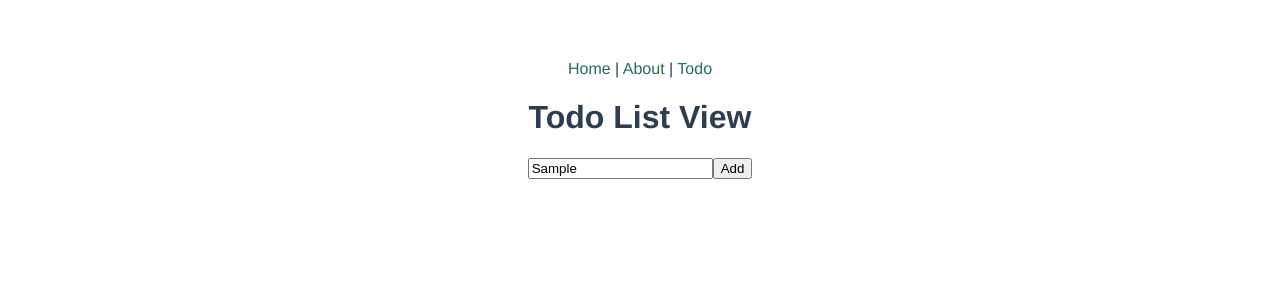
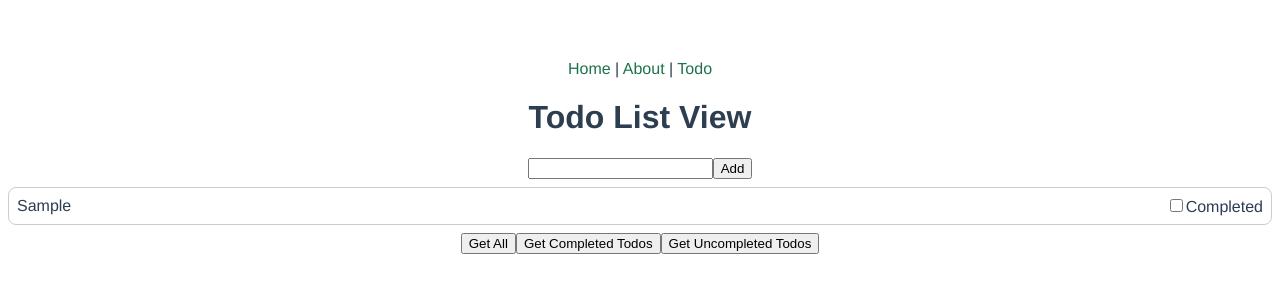
Before and after one commit to EngDuraid/ts, a Vue app: page /todo in a window 1280 px wide. Both pictures are taken after typing "Sample" into the empty fields and a click on the button "Add". Shown: the top 300 px of the page. Built offline with nearby package versions, Linux system fonts and the light colour scheme.

Commit message:
Create todo app using pinia

```diff
--- a/src/components/todos/TodoForm.vue
+++ b/src/components/todos/TodoForm.vue
@@ -15,8 +15,9 @@ export default defineComponent({
     const store = TodoStore();
 
     function addTodo() {
-      store.addTodo(todoLabel.value);
-      console.log(todoLabel.value);
+      if (todoLabel.value === "") return;
+      store.addTodo(todoLabel.value.trim());
+      todoLabel.value = "";
     }
     return { todoLabel, addTodo };
   },
--- /dev/null
+++ b/src/components/todos/TodoItem.vue
@@ -0,0 +1,55 @@
+<template>
+  <div v-if="todoItem" class="todo-item">
+    <span :class="{ complete: todoItem.completed }">{{ todoItem.label }}</span>
+    <span>
+      <input
+        :id="todoItem.id.toString()"
+        type="checkbox"
+        @change="toggleCompleted(todoItem.id)"
+        v-model="completed"
+      />
+      <label :for="todoItem.id.toString()">Completed</label>
+    </span>
+  </div>
+</template>
+
+<script lang="ts">
+import { defineComponent, onUpdated, PropType, ref } from "vue";
+import { Todo } from "@/models/Todo";
+import { TodoStore } from "@/stores/TodoStore";
+export default defineComponent({
+  name: "TodoItem",
+  props: {
+    todoItem: {
+      type: Object as PropType<Todo>,
+      required: true,
+    },
+  },
+  setup(props) {
+    const store = TodoStore();
+    const completed = ref(props.todoItem.completed);
+    function toggleCompleted(id: number) {
+      store.toggleCompleted(id);
+    }
+    onUpdated(() => {
+      //console.log("updated");
+    });
+    return { toggleCompleted, completed };
+  },
+});
+</script>
+
+<style scoped>
+.todo-item {
+  margin: 0.5rem 0;
+  padding: 0.5rem;
+  border: 1px solid #ccc;
+  border-radius: 0.5rem;
+  display: flex;
+  justify-content: space-between;
+  align-items: center;
+}
+.todo-item .complete {
+  text-decoration: line-through;
+}
+</style>
--- a/src/components/todos/TodoList.vue
+++ b/src/components/todos/TodoList.vue
@@ -0,0 +1,23 @@
+<template>
+  <div>
+    <TodoItem v-for="todo in todos" :key="todo.id" :todoItem="todo" />
+  </div>
+</template>
+<script lang="ts">
+import { Todo } from "@/models/Todo";
+import { defineComponent, PropType } from "vue";
+import TodoItem from "./TodoItem.vue";
+export default defineComponent({
+  name: "TodoList",
+  components: {
+    TodoItem,
+  },
+  props: {
+    todos: {
+      type: Object as PropType<Todo[]>,
+      required: true,
+    },
+  },
+});
+</script>
+<style lang="scss" scoped></style>
--- a/src/stores/TodoStore.ts
+++ b/src/stores/TodoStore.ts
@@ -16,11 +16,14 @@ export const TodoStore = defineStore({
       };
       this.todos.push(todo);
     },
-    markTodoCompleted(id: number) {
+    toggleCompleted(id: number) {
       const todo = this.todos.find((todo) => todo.id === id);
       if (todo) {
-        todo.completed = true;
+        todo.completed = !todo.completed;
       }
+    },
+    getTodos() {
+      return this.todos;
     },
   },
 });
--- a/src/views/TodoView.vue
+++ b/src/views/TodoView.vue
@@ -2,19 +2,57 @@
   <div class="todo-list-view">
     <h1>Todo List View</h1>
     <TodoForm />
+    <div>
+      <TodoList :todos="todos" />
+    </div>
+    <div class="actions">
+      <button @click="getTodos">Get All</button>
+      <button @click="getCompleted">Get Completed Todos</button>
+      <button @click="getUncompleted">Get Uncompleted Todos</button>
+    </div>
   </div>
 </template>
 
 <script lang="ts">
-import { defineComponent } from "vue";
+import { Todo } from "@/models/Todo";
+import { computed, defineComponent, onMounted, ref, watch } from "vue";
 import TodoForm from "../components/todos/TodoForm.vue";
+import TodoList from "../components/todos/TodoList.vue";
+import { TodoStore } from "@/stores/TodoStore";
 export default defineComponent({
   name: "TodoView",
   components: {
     TodoForm,
+    TodoList,
   },
   setup() {
-    return {};
+    let todos = ref<Todo[]>([]);
+    const store = TodoStore();
+    type TodoFilter = "all" | "completed" | "uncompleted";
+    let filterType = "all";
+    watch(store.getTodos(), () => {
+      if (filterType === "all") getTodos();
+      if (filterType === "completed") getCompleted();
+      if (filterType === "uncompleted") getUncompleted();
+    });
+
+    onMounted(() => {
+      getTodos();
+    });
+    function getTodos() {
+      filterType = "all";
+      todos.value = store.getTodos();
+    }
+
+    function getCompleted() {
+      filterType = "completed";
+      todos.value = store.getTodos().filter((todo) => todo.completed);
+    }
+    function getUncompleted() {
+      filterType = "uncompleted";
+      todos.value = store.getTodos().filter((todo) => !todo.completed);
+    }
+    return { todos, getTodos, getCompleted, getUncompleted };
   },
 });
 </script>
```
